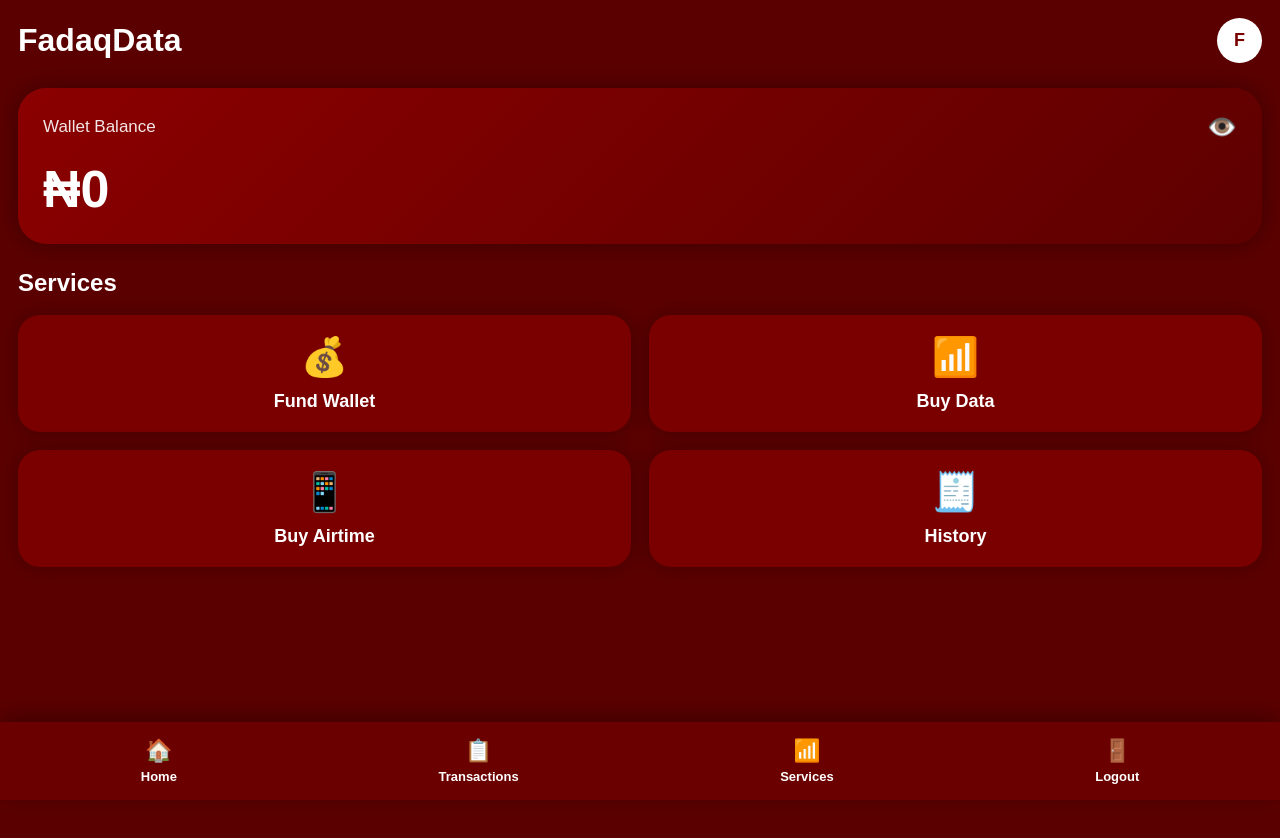
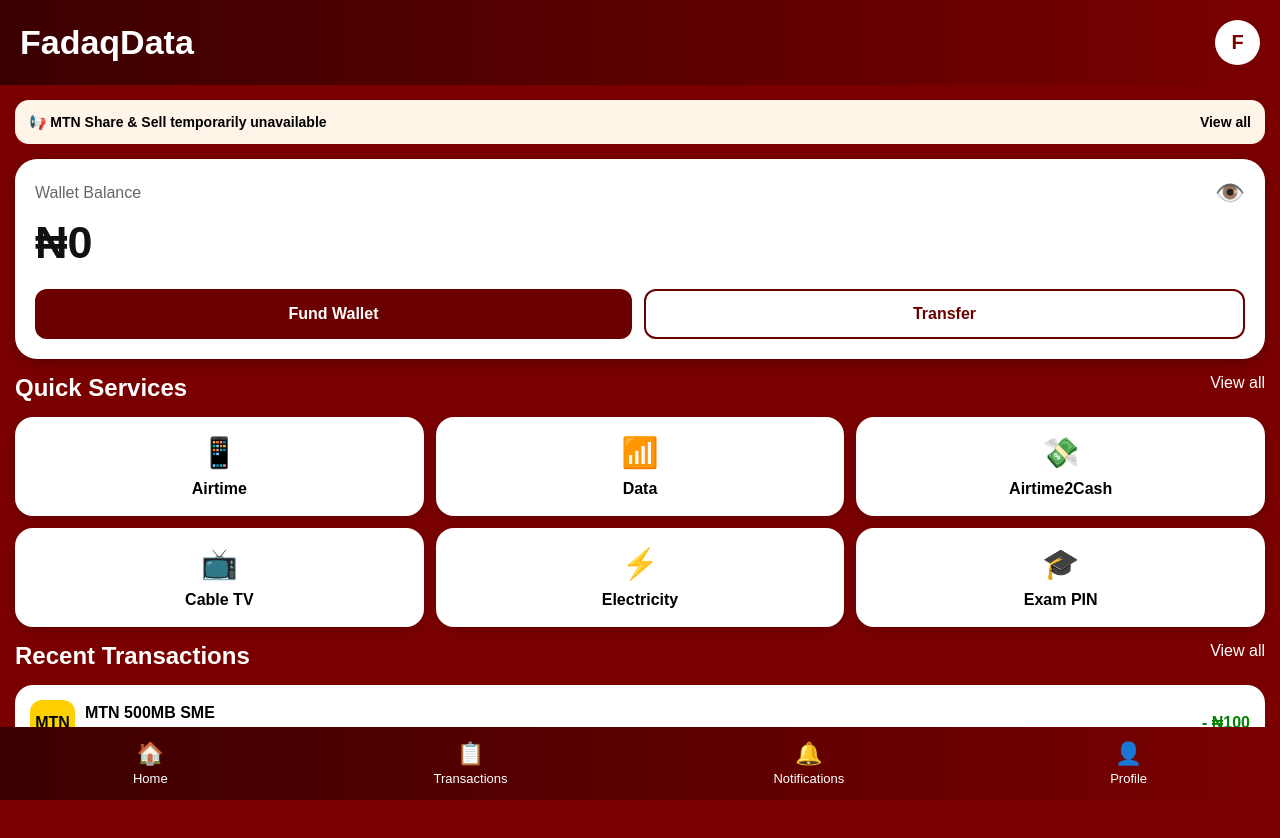
Before and after one commit to fadaqdataccr-eng/fadaqdata-demo, a website: page dashboard.html in a window 1280 px wide. Before the commit the page ends 800 px from the top, so only its background shows below. Drawn offline with Linux system fonts and the light colour scheme.

Commit message:
Update dashboard.html

```diff
--- a/dashboard.html
+++ b/dashboard.html
@@ -1,17 +1,10 @@
 <!DOCTYPE html>
-<html lang="en">
-
+<html>
 <head>
-
-<meta charset="UTF-8">
-
-<meta name="viewport"
-content="width=device-width, initial-scale=1.0">
-
+<meta name="viewport" content="width=device-width, initial-scale=1.0">
 <title>FadaqData Dashboard</title>
 
 <style>
-
 *{
 margin:0;
 padding:0;
@@ -20,33 +13,25 @@ font-family:Arial;
 }
 
 body{
-
-background:#5b0000;
-padding:18px;
-color:white;
-
+background:#7a0000;
+padding-bottom:90px;
 }
 
-/* TOP */
-
-.topBar{
-
+.topbar{
+background:linear-gradient(to right,#3b0000,#7a0000);
+padding:20px;
 display:flex;
 justify-content:space-between;
 align-items:center;
-margin-bottom:25px;
-
+color:white;
 }
 
 .logo{
-
-font-size:32px;
+font-size:34px;
 font-weight:bold;
-
 }
 
 .profile{
-
 width:45px;
 height:45px;
 border-radius:50%;
@@ -56,336 +41,309 @@ display:flex;
 align-items:center;
 justify-content:center;
 font-weight:bold;
-font-size:18px;
-
+font-size:20px;
 }
 
-/* WALLET */
-
-.walletCard{
-
-background:linear-gradient(
-135deg,
-#8b0000,
-#5e0000
-);
-
-padding:25px;
-border-radius:28px;
-
-box-shadow:
-0 0 25px rgba(0,0,0,0.35);
-
-margin-bottom:25px;
-
+.notice{
+background:#fff4e8;
+margin:15px;
+padding:14px;
+border-radius:14px;
+display:flex;
+justify-content:space-between;
+font-size:14px;
+font-weight:bold;
 }
 
-.walletTop{
+.wallet-card{
+background:white;
+margin:15px;
+border-radius:22px;
+padding:20px;
+box-shadow:0 5px 15px rgba(0,0,0,0.2);
+}
 
+.wallet-top{
 display:flex;
 justify-content:space-between;
 align-items:center;
-
 }
 
-.walletText{
-
-font-size:17px;
-opacity:0.9;
-
-}
-
-.eye{
-
-font-size:24px;
-
+.wallet-title{
+font-size:16px;
+color:#666;
 }
 
 .balance{
-
-font-size:52px;
+font-size:45px;
 font-weight:bold;
-margin-top:18px;
-
+margin-top:10px;
+color:#111;
 }
 
-/* SERVICES */
-
-.sectionTitle{
-
-font-size:24px;
-font-weight:bold;
-margin-bottom:18px;
-
+.wallet-buttons{
+display:flex;
+gap:12px;
+margin-top:20px;
 }
 
-.grid{
-
-display:grid;
-grid-template-columns:1fr 1fr;
-gap:18px;
-
+.wallet-buttons button{
+flex:1;
+padding:14px;
+border:none;
+border-radius:12px;
+font-size:16px;
+font-weight:bold;
+cursor:pointer;
 }
 
-/* CARD */
-
-.serviceCard{
-
-background:#7a0000;
-border-radius:22px;
-padding:20px;
-text-align:center;
-
-box-shadow:
-0 0 20px rgba(0,0,0,0.25);
-
+.fund-btn{
+background:#6b0000;
+color:white;
 }
 
-.serviceIcon{
-
-font-size:38px;
-margin-bottom:12px;
-
+.transfer-btn{
+background:white;
+border:2px solid #6b0000 !important;
+color:#6b0000;
 }
 
-.serviceText{
-
-font-size:18px;
-font-weight:bold;
-
+.section{
+margin:15px;
 }
 
-/* NAVIGATION */
+.section-header{
+display:flex;
+justify-content:space-between;
+margin-bottom:15px;
+color:white;
+}
 
-.bottomNav{
+.services-grid{
+display:grid;
+grid-template-columns:1fr 1fr 1fr;
+gap:12px;
+}
 
+.service{
+background:white;
+padding:18px 10px;
+border-radius:18px;
+text-align:center;
+font-weight:bold;
+box-shadow:0 4px 10px rgba(0,0,0,0.15);
+cursor:pointer;
+}
+
+.service-icon{
+font-size:30px;
+margin-bottom:10px;
+}
+
+.transaction-card{
+background:white;
+padding:15px;
+border-radius:18px;
+display:flex;
+justify-content:space-between;
+align-items:center;
+margin-bottom:12px;
+}
+
+.transaction-left{
+display:flex;
+gap:10px;
+align-items:center;
+}
+
+.transaction-icon{
+width:45px;
+height:45px;
+border-radius:12px;
+background:#ffd000;
+display:flex;
+align-items:center;
+justify-content:center;
+font-weight:bold;
+}
+
+.transaction-title{
+font-weight:bold;
+}
+
+.transaction-date{
+font-size:13px;
+color:gray;
+margin-top:4px;
+}
+
+.transaction-amount{
+font-weight:bold;
+color:green;
+}
+
+.bottom-nav{
 position:fixed;
 bottom:0;
 left:0;
-width:100%;
-
-background:#6a0000;
-
+right:0;
+background:linear-gradient(to right,#3b0000,#7a0000);
 display:flex;
 justify-content:space-around;
-align-items:center;
-
-padding:16px 10px;
-
-box-shadow:
-0 -5px 20px rgba(0,0,0,0.3);
-
+padding:14px 0;
 }
 
-.navItem{
-
+.nav-item{
 text-align:center;
+color:white;
 font-size:13px;
-font-weight:bold;
-
+text-decoration:none;
 }
 
-.navIcon{
-
+.nav-icon{
 font-size:22px;
-margin-bottom:5px;
-
+margin-bottom:4px;
 }
-
-.space{
-
-height:120px;
-
-}
-
 </style>
-
 </head>
 
 <body>
 
-<!-- TOP -->
-
-<div class="topBar">
-
-<div class="logo">
-FadaqData
+<div class="topbar">
+<div class="logo">FadaqData</div>
+<div class="profile">F</div>
 </div>
 
-<div class="profile">
-F
+<div class="notice">
+<span>📢 MTN Share & Sell temporarily unavailable</span>
+<span>View all</span>
+</div>
+
+<div class="wallet-card">
+
+<div class="wallet-top">
+<div class="wallet-title">Wallet Balance</div>
+<div style="font-size:24px;">👁️</div>
+</div>
+
+<div class="balance">₦0</div>
+
+<div class="wallet-buttons">
+<button class="fund-btn">
+Fund Wallet
+</button>
+
+<button class="transfer-btn">
+Transfer
+</button>
 </div>
 
 </div>
 
-<!-- WALLET -->
+<div class="section">
 
-<div class="walletCard">
-
-<div class="walletTop">
-
-<div class="walletText">
-Wallet Balance
+<div class="section-header">
+<h2>Quick Services</h2>
+<span>View all</span>
 </div>
 
-<div class="eye">
-👁️
+<div class="services-grid">
+
+<div class="service" onclick="window.location.href='airtime.html'">
+<div class="service-icon">📱</div>
+Airtime
 </div>
 
+<div class="service" onclick="window.location.href='buy-data.html'">
+<div class="service-icon">📶</div>
+Data
 </div>
 
-<div class="balance"
-id="balance">
-
-₦0
-
+<div class="service">
+<div class="service-icon">💸</div>
+Airtime2Cash
 </div>
 
+<div class="service">
+<div class="service-icon">📺</div>
+Cable TV
 </div>
 
-<!-- SERVICES -->
-
-<div class="sectionTitle">
-Services
+<div class="service">
+<div class="service-icon">⚡</div>
+Electricity
 </div>
 
-<div class="grid">
-
-<!-- FUND -->
-
-<div class="serviceCard"
-onclick="window.location.href='fund.html'">
-
-<div class="serviceIcon">
-💰
-</div>
-
-<div class="serviceText">
-Fund Wallet
-</div>
-
-</div>
-
-<!-- DATA -->
-
-<div class="serviceCard"
-onclick="window.location.href='buydata.html'">
-
-<div class="serviceIcon">
-📶
-</div>
-
-<div class="serviceText">
-Buy Data
-</div>
-
-</div>
-
-<!-- AIRTIME -->
-
-<div class="serviceCard"
-onclick="window.location.href='buyairtime.html'">
-
-<div class="serviceIcon">
-📱
-</div>
-
-<div class="serviceText">
-Buy Airtime
-</div>
-
-</div>
-
-<!-- HISTORY -->
-
-<div class="serviceCard"
-onclick="window.location.href='history.html'">
-
-<div class="serviceIcon">
-🧾
-</div>
-
-<div class="serviceText">
-History
+<div class="service">
+<div class="service-icon">🎓</div>
+Exam PIN
 </div>
 
 </div>
 
 </div>
 
-<div class="space"></div>
+<div class="section">
 
-<!-- BOTTOM NAV -->
-
-<div class="bottomNav">
-
-<div class="navItem">
-
-<div class="navIcon">
-🏠
+<div class="section-header">
+<h2>Recent Transactions</h2>
+<span onclick="window.location.href='history.html'">
+View all
+</span>
 </div>
 
-Home
+<div class="transaction-card"
+onclick="window.location.href='receipt.html?id=0'">
+
+<div class="transaction-left">
+
+<div class="transaction-icon">
+MTN
+</div>
+
+<div>
+<div class="transaction-title">
+MTN 500MB SME
+</div>
+
+<div class="transaction-date">
+May 28, 2026 • 5:00 PM
+</div>
+</div>
 
 </div>
 
-<div class="navItem"
-onclick="window.location.href='history.html'">
-
-<div class="navIcon">
-📋
+<div class="transaction-amount">
+- ₦100
 </div>
-
-Transactions
-
-</div>
-
-<div class="navItem"
-onclick="window.location.href='buydata.html'">
-
-<div class="navIcon">
-📶
-</div>
-
-Services
-
-</div>
-
-<div class="navItem"
-onclick="logout()">
-
-<div class="navIcon">
-🚪
-</div>
-
-Logout
 
 </div>
 
 </div>
 
-<script>
+<div class="bottom-nav">
 
-function loadBalance(){
+<a href="dashboard.html" class="nav-item">
+<div class="nav-icon">🏠</div>
+Home
+</a>
 
-let wallet =
-localStorage.getItem("walletBalance") || 0;
+<a href="history.html" class="nav-item">
+<div class="nav-icon">📋</div>
+Transactions
+</a>
 
-document.getElementById("balance")
-innerHTML = "₦" + wallet;
+<a href="#" class="nav-item">
+<div class="nav-icon">🔔</div>
+Notifications
+</a>
 
-}
+<a href="#" class="nav-item">
+<div class="nav-icon">👤</div>
+Profile
+</a>
 
-loadBalance();
-
-function logout(){
-
-window.location.href =
-"index.html";
-
-}
-
-</script>
+</div>
 
 </body>
 </html>
```
